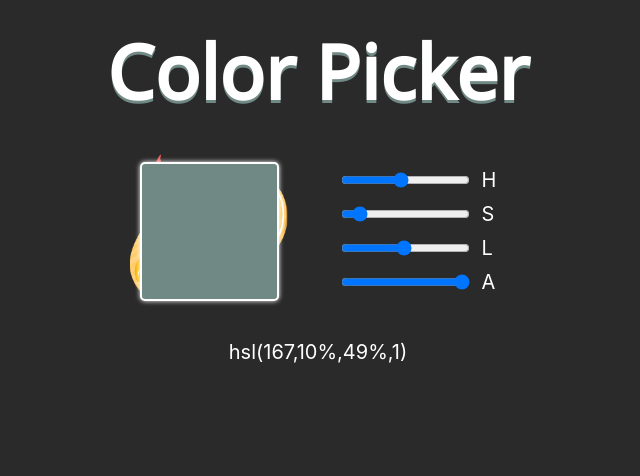
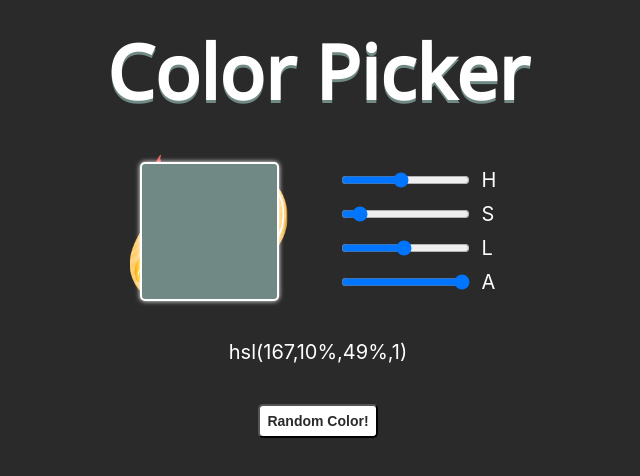
Before and after one commit to mmyenny/color-picker-2, a React (Create React App) app: page / in a window 1280 px wide. Shown: the top 476 px of the page, without its empty margins (322-962 px from the left). Built offline with nearby package versions, Linux system fonts and the light colour scheme.

Commit message:
Added and styled button that generates random color

```diff
--- a/src/App.css
+++ b/src/App.css
@@ -49,12 +49,28 @@ li {
   color: white;
 }
 
+input {
+  cursor: pointer;
+}
+
 label {
   padding-left: 10px;
 }
 
 p {
   color: white;
+}
+
+button {
+  background-color: white;
+  color: rgb(42, 42, 42);
+  font-size: 14px;
+  font-weight: 600;
+  margin-top: 20px;
+  padding: 7px;
+  border-radius: 5px;
+  outline: none;
+  cursor: pointer;
 }
 
 @media (min-width: 700px) {
--- a/src/App.js
+++ b/src/App.js
@@ -34,6 +34,15 @@ class App extends Component {
   updateAlpha = event => {
     this.setState({
       alpha: event.target.value
+    })
+  }
+
+  pickRandomColor = event => {
+    this.setState({
+      hue: Math.ceil(Math.random() * 360),
+      saturation: Math.ceil(Math.random() * 100),
+      lightness: Math.ceil(Math.random() * 100),
+      alpha: 1
     })
   }
 
@@ -103,6 +112,7 @@ class App extends Component {
           </div>
         </div>
         <p>{color}</p>
+        <button onClick={this.pickRandomColor}>Random Color!</button>
       </div>
     )
   }
```
